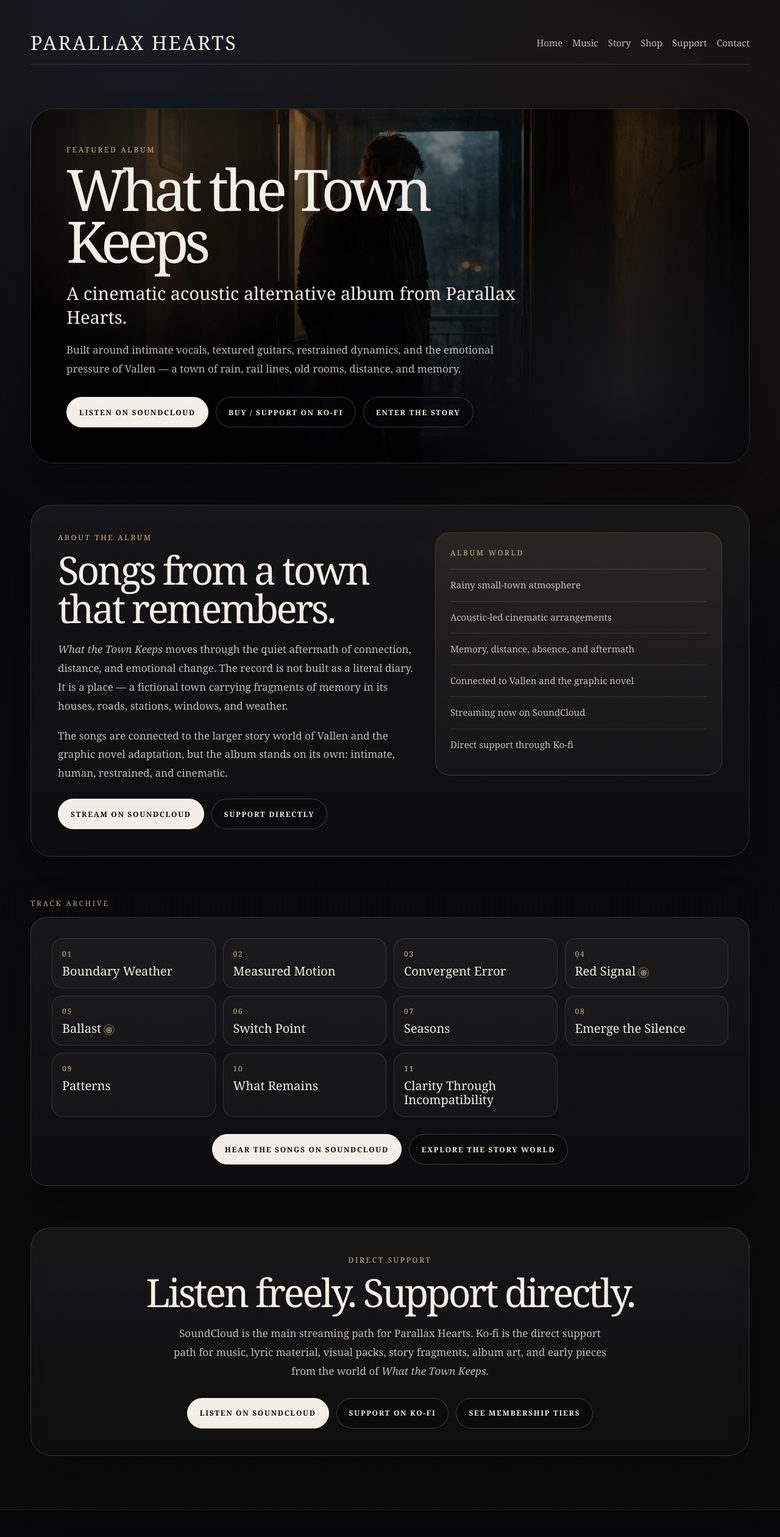
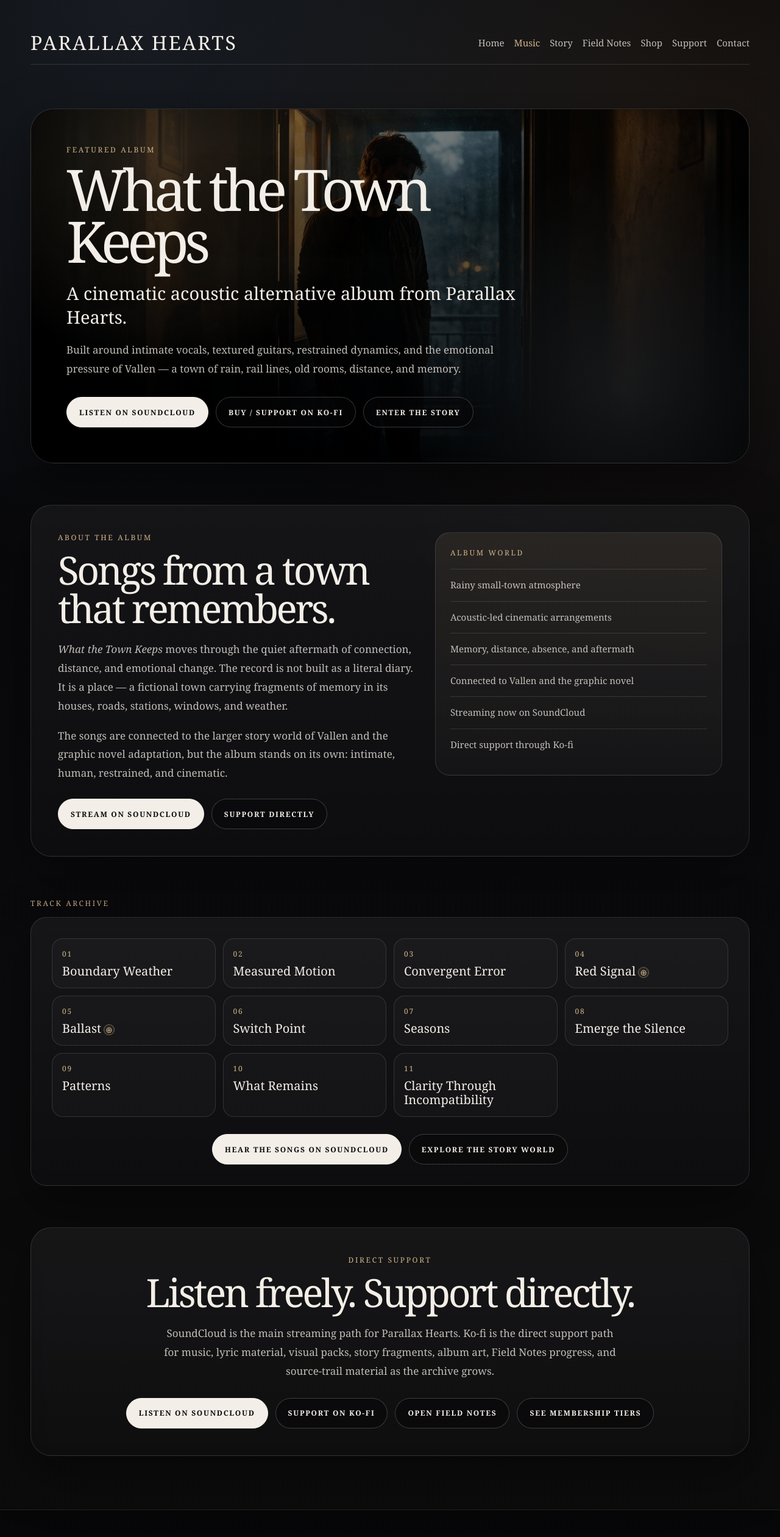
Before and after one commit to chthomps4/parallaxhearts-site, a Next.js app in the folder site/: page /music in a window 1280 px wide. Shown: the top 2521 px of the page at 61% size. Built offline with nearby package versions, Linux system fonts and the light colour scheme.

Commit message:
Add Field Notes links to music page

```diff
--- a/site/app/music/page.tsx
+++ b/site/app/music/page.tsx
@@ -8,7 +8,7 @@ const koFiUrl = "https://ko-fi.com/parallaxhearts";
 export const metadata: Metadata = {
   title: "Music | Parallax Hearts",
   description:
-    "Listen to What the Town Keeps by Parallax Hearts — a cinematic acoustic alternative album tied to the story world of Vallen.",
+    "Listen to What the Town Keeps by Parallax Hearts — a cinematic acoustic alternative album tied to the story world of Vallen, Field Notes, and the wider creative archive.",
 };
 
 const tracks = [
@@ -68,6 +68,7 @@ export default function MusicPage() {
                 ["Home", "/"],
                 ["Music", "/music"],
                 ["Story", "/project"],
+                ["Field Notes", "/field-notes"],
                 ["Shop", "/shop"],
                 ["Support", "/support"],
                 ["Contact", "/contact"],
@@ -76,7 +77,8 @@ export default function MusicPage() {
                   key={label}
                   href={href}
                   style={{
-                    color: "var(--paper-soft)",
+                    color:
+                      label === "Music" ? "var(--gold)" : "var(--paper-soft)",
                     textDecoration: "none",
                     fontSize: "15px",
                   }}
@@ -428,13 +430,13 @@ export default function MusicPage() {
               className="body-copy"
               style={{
                 margin: "20px auto 0",
-                maxWidth: "720px",
+                maxWidth: "760px",
               }}
             >
               SoundCloud is the main streaming path for Parallax Hearts. Ko-fi
               is the direct support path for music, lyric material, visual
-              packs, story fragments, album art, and early pieces from the world
-              of <em>What the Town Keeps</em>.
+              packs, story fragments, album art, Field Notes progress, and
+              source-trail material as the archive grows.
             </p>
 
             <div
@@ -464,6 +466,10 @@ export default function MusicPage() {
                 Support on Ko-fi
               </a>
 
+              <Link href="/field-notes" className="secondary-button">
+                Open Field Notes
+              </Link>
+
               <Link href="/support" className="secondary-button">
                 See Membership Tiers
               </Link>
```
